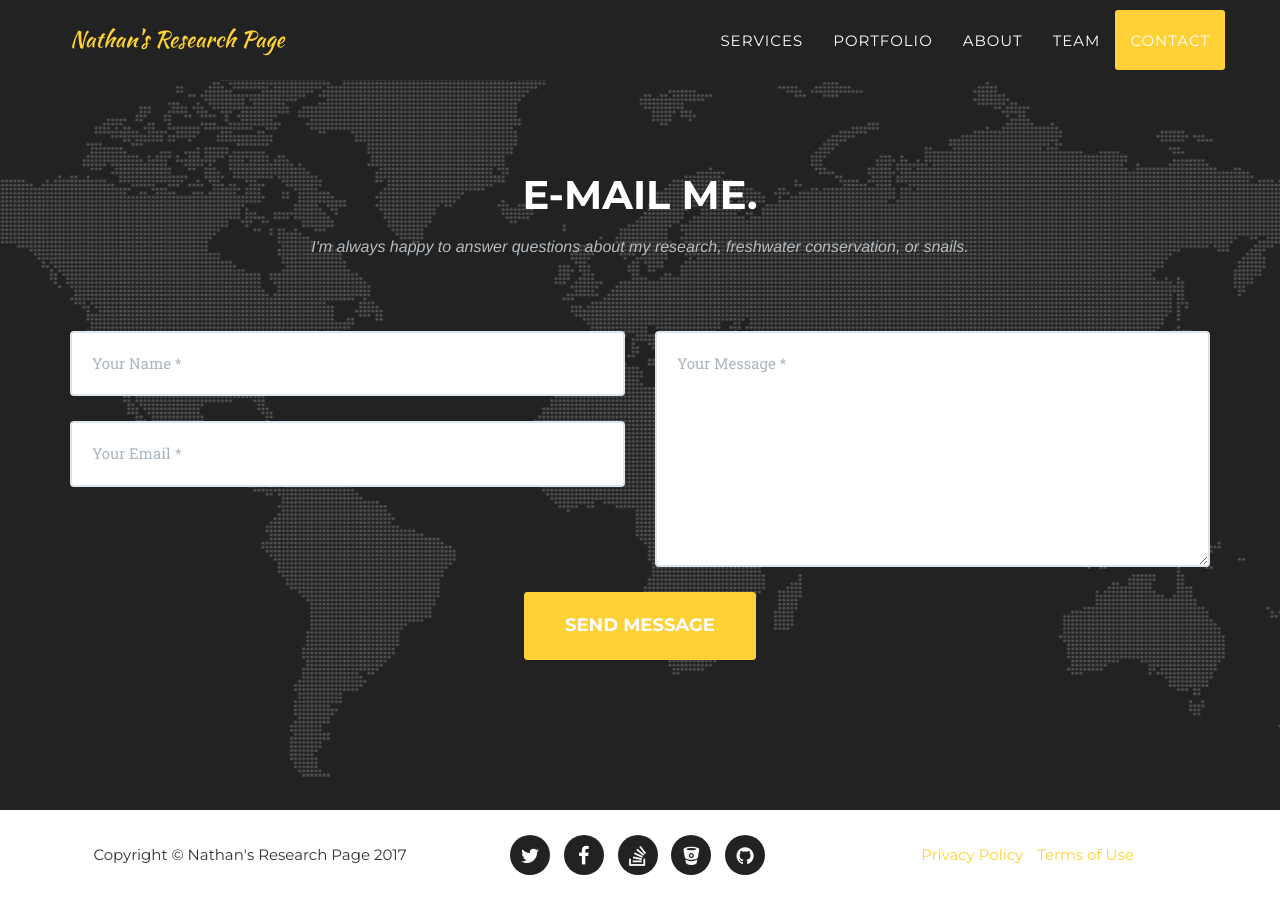
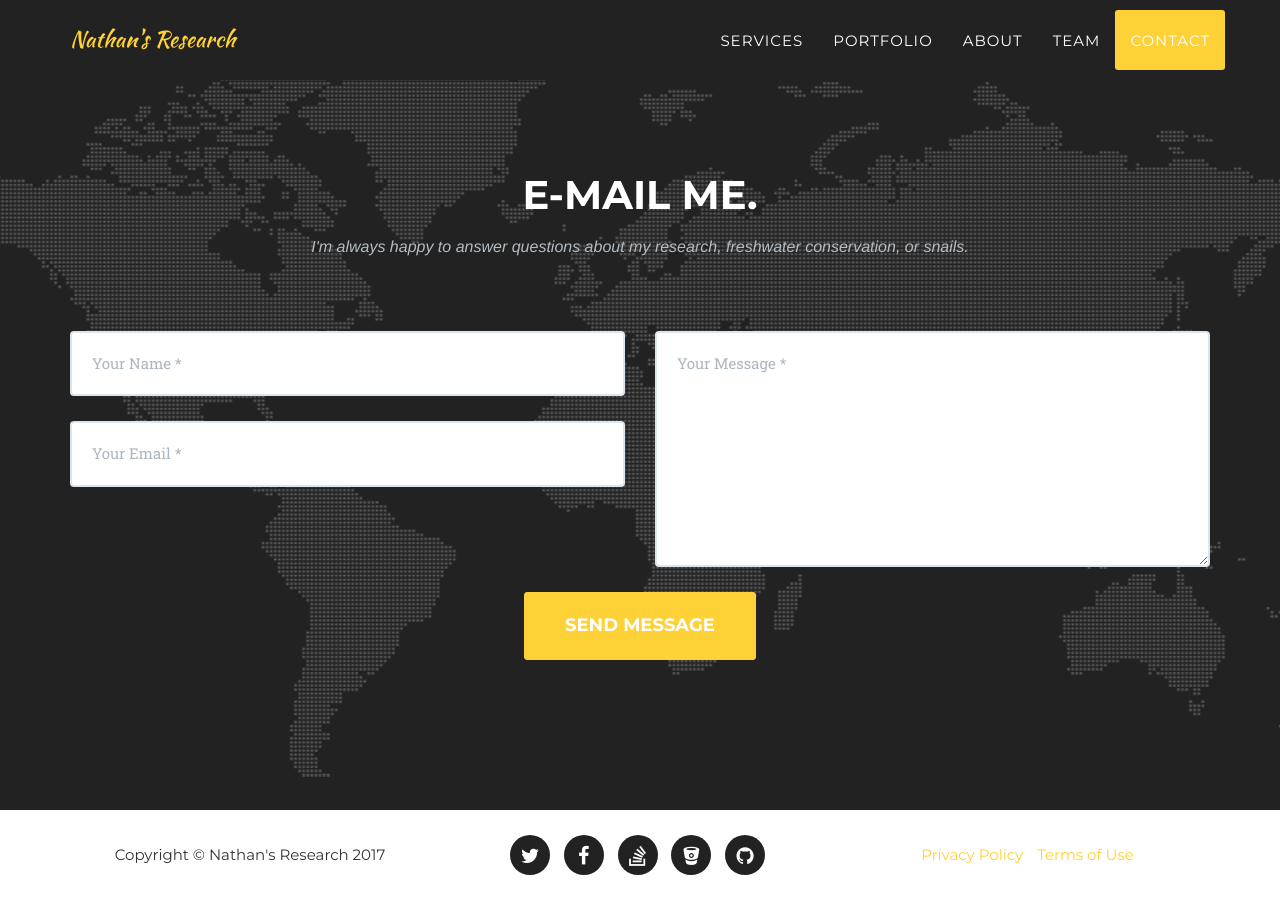
Before and after one commit to NathanWhelan/nathanwhelan.github.io, a Jekyll site: the page built from index.html, in a window 1280 px wide and 900 px high, scrolled down 4913 px. Built offline with Jekyll 4.4.1, drawn with Linux system fonts in a browser that asks for light colours; some web fonts are replaced.

Commit message:
Update _config.yml

```diff
--- a/_config.yml
+++ b/_config.yml
@@ -2,7 +2,7 @@ url: https://y7kim.github.io
 baseurl: ''
 
 # Site settings
-title: "Nathan's Research Page"
+title: "Nathan's Research"
 email: nathan.whelan@gmail.com
 description: "Nathan Whelan's Research Page."
 
```
